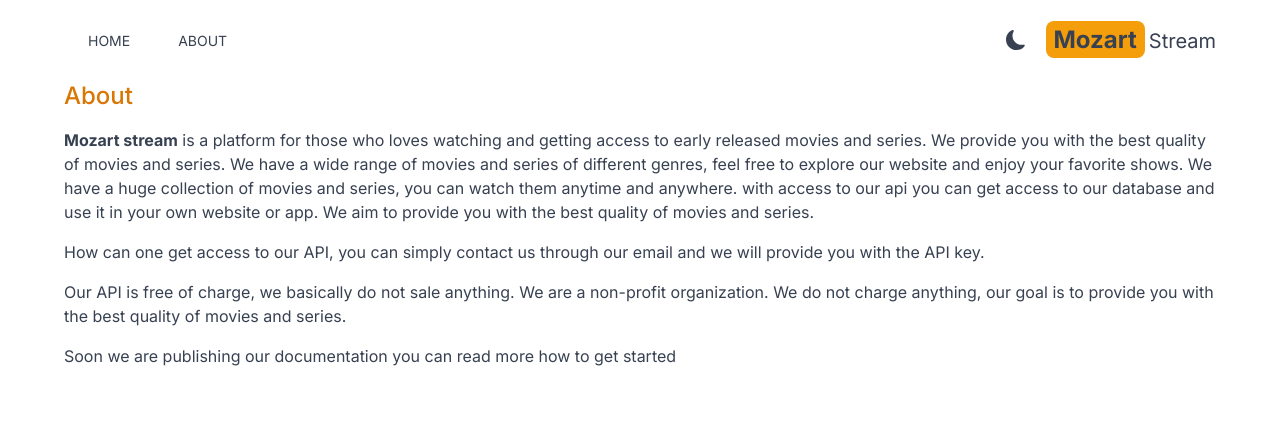
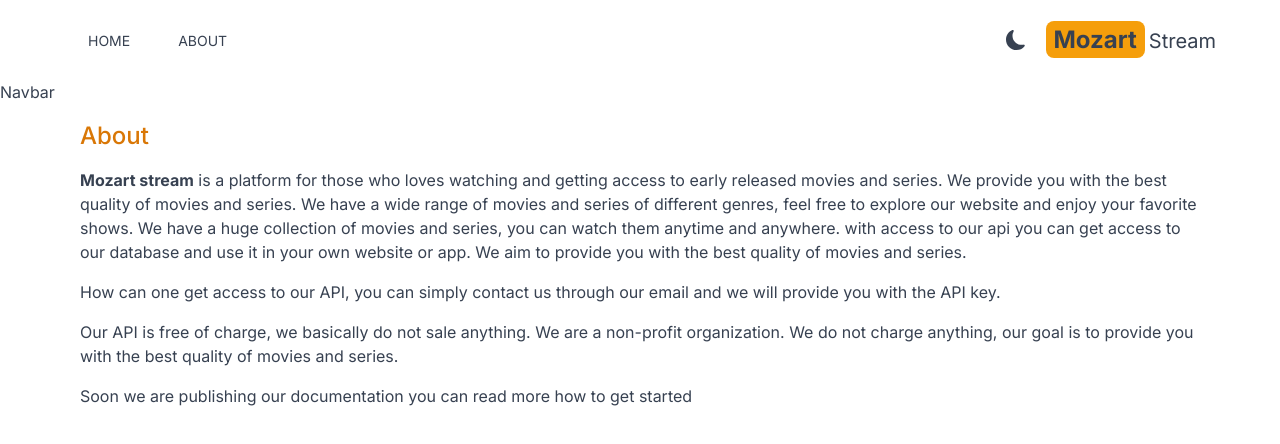
Before and after one commit to marksikaundi/MozartStream, a Next.js app: page /about in a window 1280 px wide. Shown: the top 444 px of the page. Built offline with nearby package versions, Linux system fonts and the light colour scheme.

Commit message:
fixed about and created navbar

```diff
--- a/src/app/about/page.js
+++ b/src/app/about/page.js
@@ -2,7 +2,7 @@
 
 export default function page() {
   return (
-    <div className="max-w-6xl mx-auto space-y-4">
+    <div className="max-w-6xl mx-auto space-y-4 p-4">
       <h1 className="text-2xl font-medium text-amber-600">About</h1>
       <p className="">
         <b>Mozart stream</b> is a platform for those who loves watching and
--- a/src/app/layout.js
+++ b/src/app/layout.js
@@ -2,6 +2,7 @@
 import "./globals.css";
 import { Inter } from "next/font/google";
 import Providers from "./Providers";
+import Navbar from "@/components/Navbar";
 
 const inter = Inter({ subsets: ["latin"] });
 
@@ -19,6 +20,7 @@
           <Header />
 
           {/* NavBar */}
+          <Navbar />
 
           {/* Search */}
           {children}
--- /dev/null
+++ b/src/components/Navbar.jsx
@@ -0,0 +1,9 @@
+import React from 'react'
+
+export default function Navbar() {
+  return (
+    <div>
+      Navbar
+    </div>
+  )
+}
```
